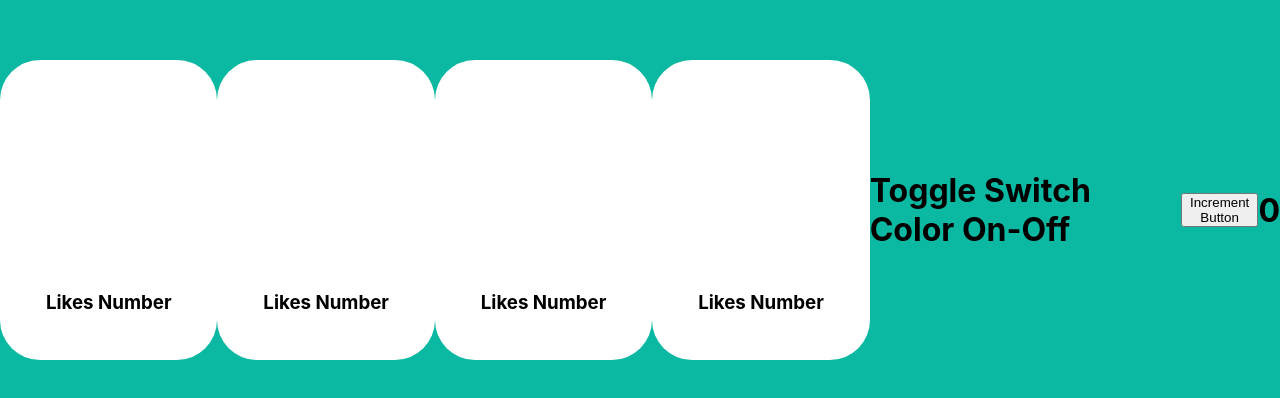
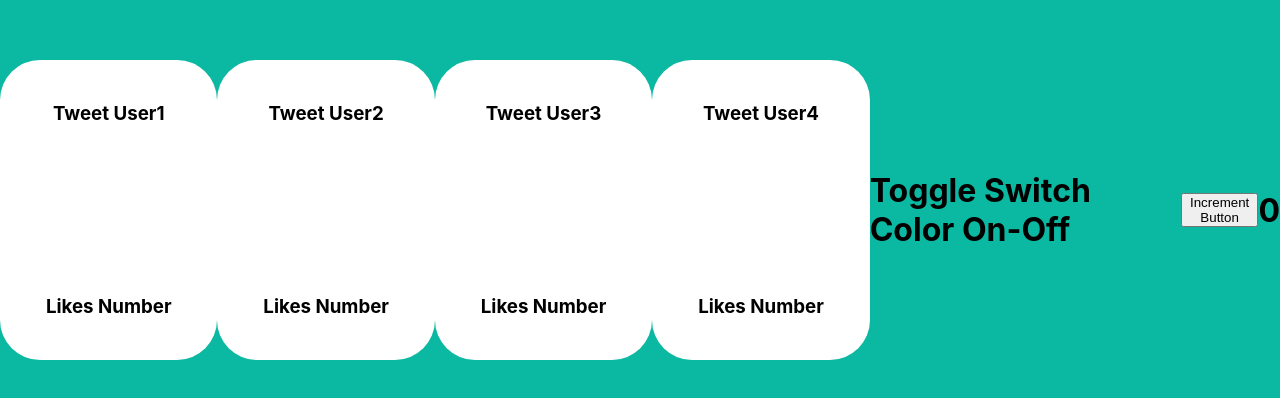
Before and after one commit to Beatyofcoding/AnotherFirstProjectOfReact, a React (Create React App) app in the folder areactproject/: page / in a window 1280 px wide. Shown: the part 190-588 px from the top of the page. Built offline with nearby package versions, Linux system fonts and the light colour scheme.

Commit message:
SettingNameOfTweetUserOnJSX&RenderingItSuccessfuly

```diff
--- a/areactproject/src/App.js
+++ b/areactproject/src/App.js
@@ -20,7 +20,7 @@ function App() {
   return (
     <div className="App">
       {users.map(user =>(
-        <Tweet />
+        <Tweet name={user.name} />
       ))}
       <h1 className={isGreen ? "green" : ""}>Toggle Switch Color On-Off</h1>
       <button onClick={incrementing}>Increment Button</button>
```
